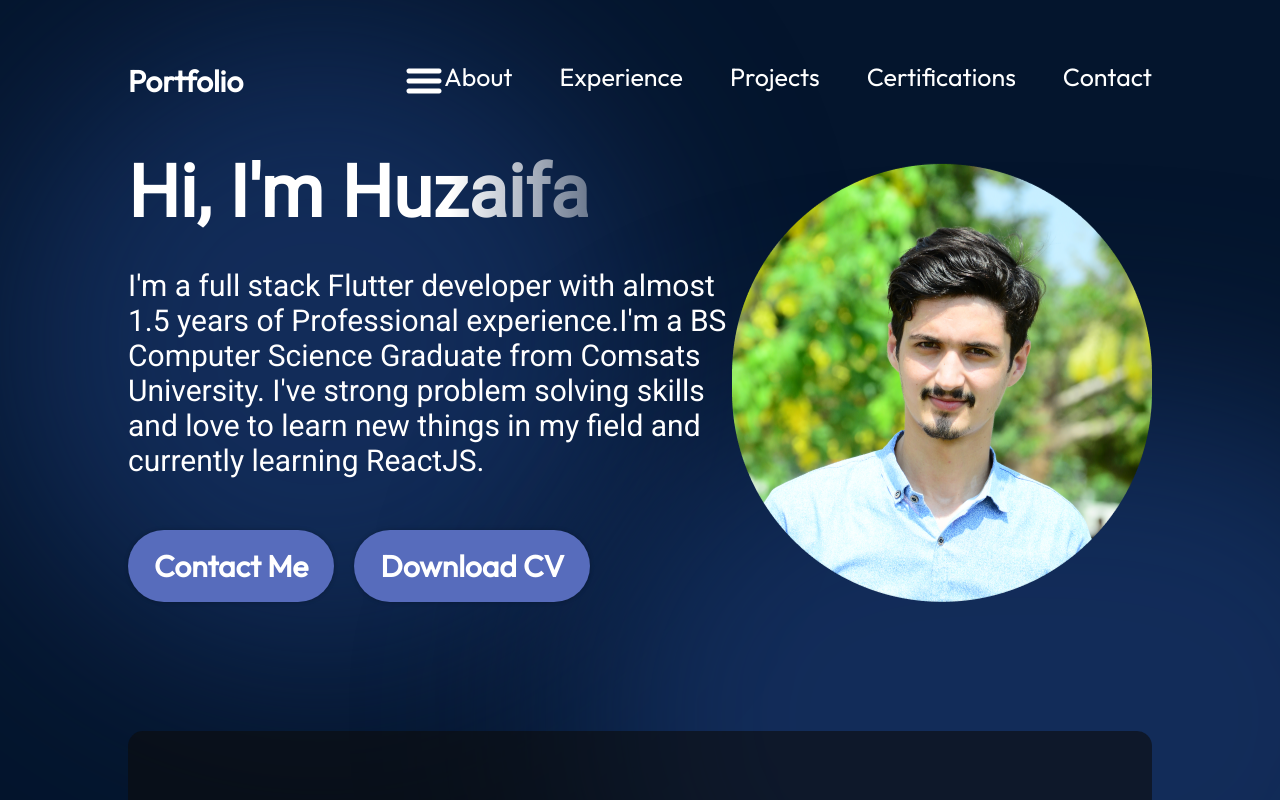
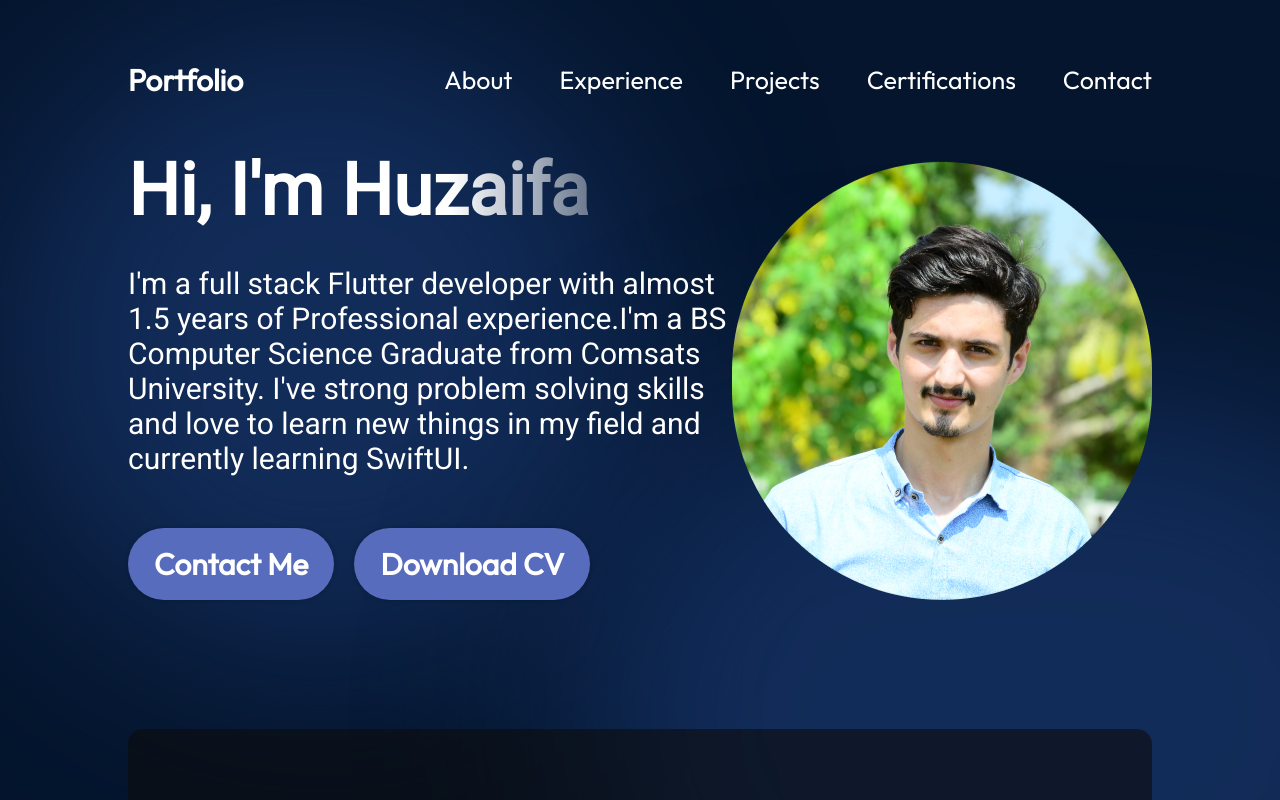
Before and after one commit to huzaifak08/Huzaifa-Portfolio, a React (Vite) app: page / in a window 1280 px wide. Shown: the top 800 px of the page. Built offline with nearby package versions, Linux system fonts and the light colour scheme.

Commit message:
Menu Icon fixed Allhamdullillah

```diff
--- a/src/components/hero/Hero.jsx
+++ b/src/components/hero/Hero.jsx
@@ -11,7 +11,7 @@ function Hero() {
           I'm a full stack Flutter developer with almost 1.5 years of
           Professional experience.I'm a BS Computer Science Graduate from
           Comsats University. I've strong problem solving skills and love to
-          learn new things in my field and currently learning ReactJS.
+          learn new things in my field and currently learning SwiftUI.
         </p>
         <div className={styles.buttons}>
           <a href="mailto:hk7928042@gmail.com" className={styles.contactBtn}>
--- a/src/components/navbar/Navbar.module.css
+++ b/src/components/navbar/Navbar.module.css
@@ -19,6 +19,10 @@
 
 .menu{
     display: flex;
+}
+
+.menuBtn {
+    display: none;
 }
 
 .menuItems{
```
